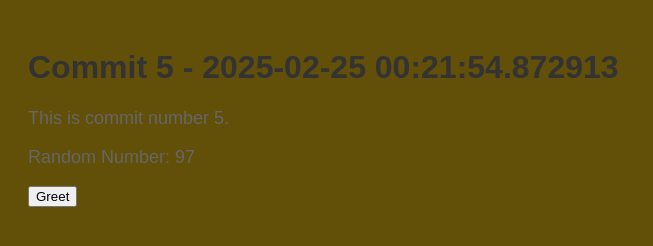
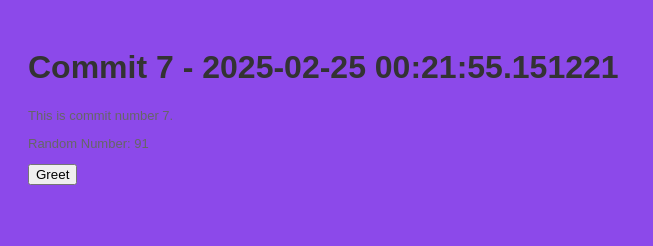
Before and after one commit to stiffs95/my-repo-20250225002151, a plain HTML site: page index.html in a window 1280 px wide. Shown: the whole page, without its empty margins (0-653 px from the left). Drawn offline with Linux system fonts and the light colour scheme.

Commit message:
📝 My last commit 7 (HTML, CSS, JS, or PY)

```diff
--- a/index.html
+++ b/index.html
@@ -2,13 +2,13 @@
     <!DOCTYPE html>
     <html>
     <head>
-        <title>Commit 5 - 2025-02-25 00:21:54.872913</title>
+        <title>Commit 7 - 2025-02-25 00:21:55.151221</title>
         <link rel="stylesheet" href="style.css">
     </head>
     <body>
-        <h1>Commit 5 - 2025-02-25 00:21:54.872913</h1>
-        <p>This is commit number 5.</p>
-        <p>Random Number: 97</p>
+        <h1>Commit 7 - 2025-02-25 00:21:55.151221</h1>
+        <p>This is commit number 7.</p>
+        <p>Random Number: 91</p>
         <button onclick="greet()">Greet</button>
         <script src="script.js"></script>
     </body>
--- a/script.js
+++ b/script.js
@@ -2,4 +2,4 @@
     function greet() {
         alert('Hello from commit ' + commitNumber + '!');
     }
-    var commitNumber = 5;
+    var commitNumber = 7;
--- a/style.css
+++ b/style.css
@@ -1,7 +1,7 @@
 
     body {
         font-family: Arial, sans-serif;
-        background-color: #624f08;
+        background-color: #8c49ea;
         padding: 20px;
     }
     h1 {
@@ -9,5 +9,5 @@
     }
     p {
         color: #666;
-        font-size: 18px;
+        font-size: 13px;
     }
```
